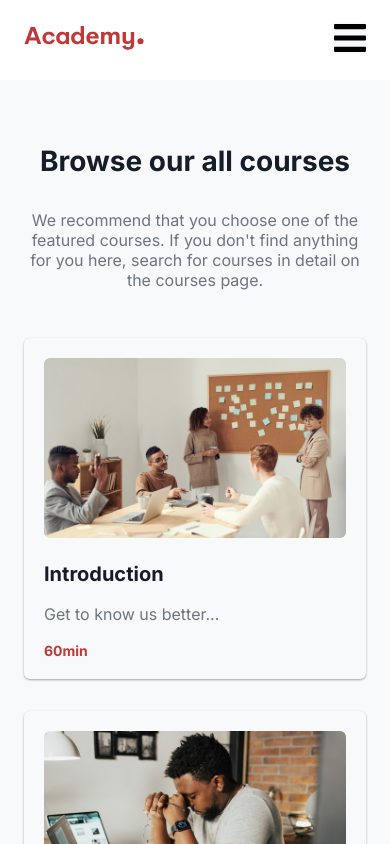
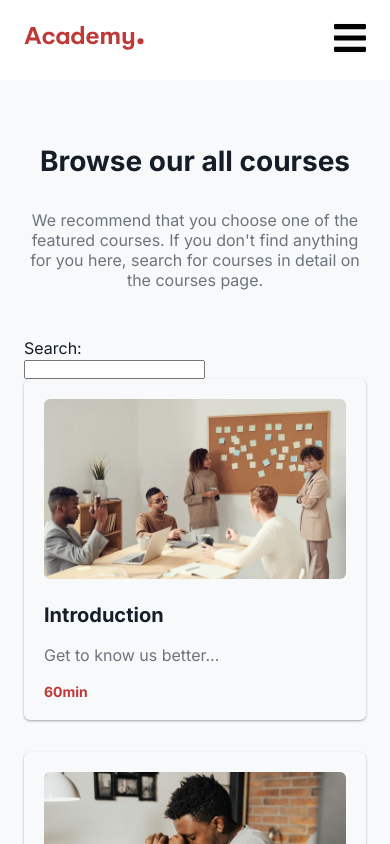
Before and after one commit to nmidzic20/hands-on-react, a React (Vite) app: page /courses in a window 390 px wide. Shown: the top 844 px of the page. Built offline with nearby package versions, Linux system fonts and the light colour scheme.

Commit message:
Added svg for Cancel button, finished hamburger menu styling. Implemented search bar but it is still not working quite right when deleting input

```diff
--- a/src/components/Hamburger/Hamburger.jsx
+++ b/src/components/Hamburger/Hamburger.jsx
@@ -8,6 +8,7 @@ import {
     HamburgerMenu,
     HamburgerLink
 } from "./HamburgerStyle";
+import { CancelImg } from '../../utils/styles/generalStyles';
 
 const Hamburger = () => {
     const [open, setOpen] = useState(false);
@@ -20,7 +21,7 @@ const Hamburger = () => {
     return (
     <HamburgerWrapper>
         <HamburgerButton onClick={() => { setOpen(!open); console.log("Clicked " + open); }}>
-            <HamburgerImg/>
+            {open ? <CancelImg/> : <HamburgerImg/>}
         </HamburgerButton>
         <HamburgerMenu open={open}>
             <li><HamburgerLink to="/">Home</HamburgerLink></li>
--- a/src/components/Hamburger/HamburgerStyle.js
+++ b/src/components/Hamburger/HamburgerStyle.js
@@ -51,13 +51,14 @@ export const HamburgerMenu = styled.ul`
     top: 0;
     right: 0;
     height: 100vh;
-    width: 300px;
+    width: 250px;
     padding-top: 3.5rem;
-    border: 2px solid green;
+    border: 2px solid ${colors.primaryDark};
     z-index: 5;
     background-color: ${colors.bgSecondary};
+    font-size: large;
 
     li {
-    padding: 18px 10px;
+        padding: 18px 24px;
     }
 `
--- /dev/null
+++ b/src/components/SearchBar/SearchBar.jsx
@@ -0,0 +1,18 @@
+import React from 'react'
+
+const SearchBar = (props) => {
+
+    //props.onValueChange("html");
+
+    return (
+        <div>
+            <p>Search: </p>
+            <input
+                type='text'
+                onChange={props.onValueChange}
+            ></input>
+        </div>
+    )
+}
+
+export default SearchBar;
--- a/src/pages/Courses/Courses.jsx
+++ b/src/pages/Courses/Courses.jsx
@@ -1,12 +1,15 @@
-import React from 'react'
+import React, { useState } from 'react'
 import Section from '../../components/Section/Section'
 import Course from '../../components/Course/Course'
 import { Grid } from "../../utils/styles/generalStyles"
 import coursesMock from "../../utils/mock/courses"
+import SearchBar from '../../components/SearchBar/SearchBar.jsx'
 
 const Courses = () => {
 
-  let courseItems = coursesMock.map((course) => (
+  const [courses, setCourses] = useState(coursesMock);
+
+  let courseItems = courses.map((course) => (
     <Course
       key = {course.id}
       id = {course.id}
@@ -18,6 +21,22 @@ const Courses = () => {
     />
   ));
 
+  const [searchInput, setSearchInput] = useState('');
+
+  let handleSearch = (e) => {
+    setSearchInput(e.target.value);
+
+    let matchingCourses =
+      coursesMock.filter((course) =>
+        course.title
+          .toLowerCase()
+          .includes(
+            searchInput.toLowerCase()
+          ));
+
+    setCourses(matchingCourses);
+  };
+
   return (
     <>
       <Section
@@ -26,6 +45,8 @@ const Courses = () => {
           don't find anything for you here, search for courses in detail on
           the courses page."
       >
+        <SearchBar onValueChange={handleSearch}></SearchBar>
+        {searchInput}
         <Grid>
           {courseItems}
         </Grid>
--- a/src/utils/styles/generalStyles.js
+++ b/src/utils/styles/generalStyles.js
@@ -1,5 +1,6 @@
 import styled from "styled-components";
 import { colors, breakpoints } from "./theme"
+import {ReactComponent as CancelIcon } from "../../assets/images/icon-cancel.svg"
 
 export const Button = styled.button`
     display: inline-block;
@@ -37,3 +38,9 @@ export const Grid = styled.div`
         grid-template-columns: repeat(4, 1fr);
     }
 `
+
+export const CancelImg = styled(CancelIcon)`
+    display: block;
+    width: 32px;
+    height: 32px;
+`
```
Also changed, not shown: src/assets/images/icon-cancel.svg (added), src/components/SearchBar/SearchBar.js (added).
